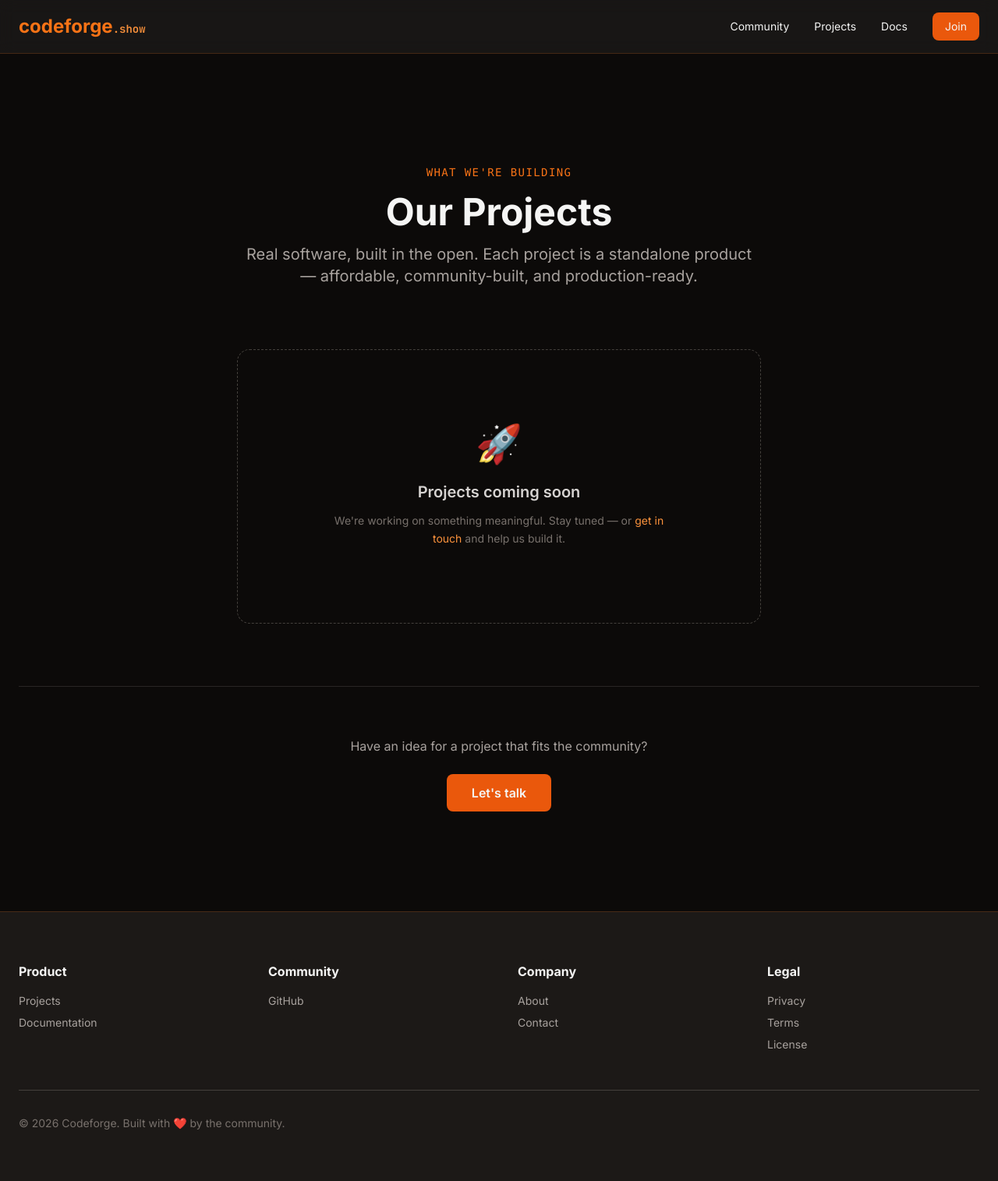
After one commit to Aslamkv/codeforge, a Django app: page /projects/ in a window 1280 px wide. The commit adds this page. Shown: the whole page at 78% size. Run offline with Django 4.2, Linux system fonts and the light colour scheme; data that the repository does not hold is empty; some libraries are stand-ins or nearby versions.

Commit message:
fix: consistent nav and footer links across all pages; GitHub links to Aslamkv profile; drop Discussions; add dedicated projects page (#15)

```diff
--- a/landing/urls.py
+++ b/landing/urls.py
@@ -7,6 +7,7 @@ app_name = "landing"
 urlpatterns = [
     path("", views.home, name="home"),
     path("contact/submit/", views.contact_submit, name="contact_submit"),
+    path("projects/", views.projects, name="projects"),
     path("about/", views.about, name="about"),
     path("privacy/", views.privacy, name="privacy"),
     path("terms/", views.terms, name="terms"),
--- a/landing/views.py
+++ b/landing/views.py
@@ -125,6 +125,13 @@ def _base_context():
     }
 
 
+def projects(request):
+    from .models import Project
+    ctx = _base_context()
+    ctx["projects"] = Project.objects.filter(is_active=True).order_by("order", "name")
+    return render(request, "landing/projects.html", ctx)
+
+
 def about(request):
     return render(request, "landing/about.html", _base_context())
 
--- a/templates/landing/base.html
+++ b/templates/landing/base.html
@@ -38,8 +38,8 @@
             </a>
             <!-- Desktop nav -->
             <div class="hidden md:flex gap-8 text-sm items-center">
-                <a href="/#community" class="hover:text-orange-400 transition">Community</a>
-                <a href="/#projects" class="hover:text-orange-400 transition">Projects</a>
+                <a href="https://github.com/Aslamkv" target="_blank" rel="noopener" class="hover:text-orange-400 transition">Community</a>
+                <a href="/projects/" class="hover:text-orange-400 transition">Projects</a>
                 <a href="/docs/" class="hover:text-orange-400 transition">Docs</a>
                 <a href="/#contact" class="bg-orange-600 hover:bg-orange-700 px-4 py-2 rounded-lg transition">Join</a>
             </div>
@@ -53,8 +53,8 @@
         <!-- Mobile menu -->
         <div id="mobile-menu" class="md:hidden hidden border-t border-orange-500/20 bg-stone-950/95 backdrop-blur-md">
             <div class="flex flex-col px-6 py-4 gap-4 text-sm">
-                <a href="/#community" class="hover:text-orange-400 transition py-2 border-b border-stone-800">Community</a>
-                <a href="/#projects" class="hover:text-orange-400 transition py-2 border-b border-stone-800">Projects</a>
+                <a href="https://github.com/Aslamkv" target="_blank" rel="noopener" class="hover:text-orange-400 transition py-2 border-b border-stone-800">Community</a>
+                <a href="/projects/" class="hover:text-orange-400 transition py-2 border-b border-stone-800">Projects</a>
                 <a href="/docs/" class="hover:text-orange-400 transition py-2 border-b border-stone-800">Docs</a>
                 <a href="/#contact" class="bg-orange-600 hover:bg-orange-700 px-4 py-3 rounded-lg transition text-center font-semibold mt-2">Join</a>
             </div>
@@ -88,15 +88,14 @@
                 <div>
                     <h3 class="font-bold mb-4">Product</h3>
                     <ul class="space-y-2 text-stone-400 text-sm">
-                        <li><a href="/#projects" class="hover:text-orange-400 transition">Projects</a></li>
+                        <li><a href="/projects/" class="hover:text-orange-400 transition">Projects</a></li>
                         <li><a href="/docs/" class="hover:text-orange-400 transition">Documentation</a></li>
                     </ul>
                 </div>
                 <div>
                     <h3 class="font-bold mb-4">Community</h3>
                     <ul class="space-y-2 text-stone-400 text-sm">
-                        <li><a href="{{ github_url }}" target="_blank" rel="noopener" class="hover:text-orange-400 transition">GitHub</a></li>
-                        <li><a href="{{ github_url }}/discussions" target="_blank" rel="noopener" class="hover:text-orange-400 transition">Discussions</a></li>
+                        <li><a href="https://github.com/Aslamkv" target="_blank" rel="noopener" class="hover:text-orange-400 transition">GitHub</a></li>
                     </ul>
                 </div>
                 <div>
--- /dev/null
+++ b/templates/landing/projects.html
@@ -0,0 +1,72 @@
+{% extends "landing/base.html" %}
+
+{% block title %}Projects{% endblock %}
+{% block meta_description %}All projects built under the Codeforge umbrella — affordable, community-built software for everyone.{% endblock %}
+{% block canonical_path %}/projects/{% endblock %}
+{% block og_url %}/projects/{% endblock %}
+{% block og_title %}Projects — Codeforge{% endblock %}
+
+{% block content %}
+<section class="py-32 bg-stone-950 min-h-screen">
+    <div class="max-w-7xl mx-auto px-6">
+
+        <!-- Header -->
+        <div class="text-center mb-20">
+            <span class="text-orange-500 text-sm font-mono uppercase tracking-widest">What we're building</span>
+            <h1 class="text-5xl font-bold mt-4 mb-4">Our Projects</h1>
+            <p class="text-stone-400 text-xl max-w-2xl mx-auto">
+                Real software, built in the open. Each project is a standalone product —
+                affordable, community-built, and production-ready.
+            </p>
+        </div>
+
+        <!-- Project grid -->
+        {% if projects %}
+        <div class="grid grid-cols-1 sm:grid-cols-2 lg:grid-cols-3 gap-6">
+            {% for project in projects %}
+            <a href="https://{{ project.subdomain }}.codeforge.show" target="_blank"
+               class="group block border border-stone-700 hover:border-orange-500/60 bg-stone-900/50 hover:bg-stone-900 rounded-2xl p-8 transition-all duration-300 hover:-translate-y-1 hover:shadow-lg hover:shadow-orange-500/10">
+                <div class="flex items-start justify-between mb-4">
+                    <span class="text-4xl">{{ project.icon }}</span>
+                    <span class="text-xs font-mono px-3 py-1 rounded-full border
+                        {% if project.status == 'active' %}border-green-500/40 text-green-400 bg-green-500/10
+                        {% elif project.status == 'beta' %}border-orange-500/40 text-orange-400 bg-orange-500/10
+                        {% elif project.status == 'planning' %}border-stone-500/40 text-stone-400 bg-stone-500/10
+                        {% else %}border-red-500/40 text-red-400 bg-red-500/10{% endif %}">
+                        {{ project.get_status_display }}
+                    </span>
+                </div>
+                <h2 class="text-xl font-bold mb-2 group-hover:text-orange-400 transition">{{ project.name }}</h2>
+                <p class="text-stone-400 text-sm mb-6 leading-relaxed">{{ project.tagline }}</p>
+                <div class="flex items-center justify-between">
+                    <span class="text-xs text-stone-500 font-mono">{{ project.subdomain }}.codeforge.show</span>
+                    <span class="text-xs text-orange-500/70 group-hover:text-orange-400 transition">Visit →</span>
+                </div>
+            </a>
+            {% endfor %}
+        </div>
+
+        {% else %}
+        <!-- Empty state -->
+        <div class="text-center border border-dashed border-stone-700 rounded-2xl py-24 px-6 max-w-2xl mx-auto">
+            <span class="text-5xl mb-6 block">🚀</span>
+            <p class="text-stone-300 text-xl font-semibold mb-3">Projects coming soon</p>
+            <p class="text-stone-500 text-sm max-w-md mx-auto leading-relaxed">
+                We're working on something meaningful. Stay tuned — or
+                <a href="/#contact" class="text-orange-400 hover:text-orange-300 transition">get in touch</a>
+                and help us build it.
+            </p>
+        </div>
+        {% endif %}
+
+        <!-- CTA -->
+        <div class="mt-20 text-center border-t border-stone-800 pt-16">
+            <p class="text-stone-400 mb-6">Have an idea for a project that fits the community?</p>
+            <a href="/#contact" class="bg-orange-600 hover:bg-orange-700 px-8 py-3 rounded-lg font-semibold transition inline-block">
+                Let's talk
+            </a>
+        </div>
+
+    </div>
+</section>
+{% endblock %}
```
Also changed, not shown: landing/sitemaps.py (+7 -6 lines), templates/landing/home.html (+6 -9 lines).
